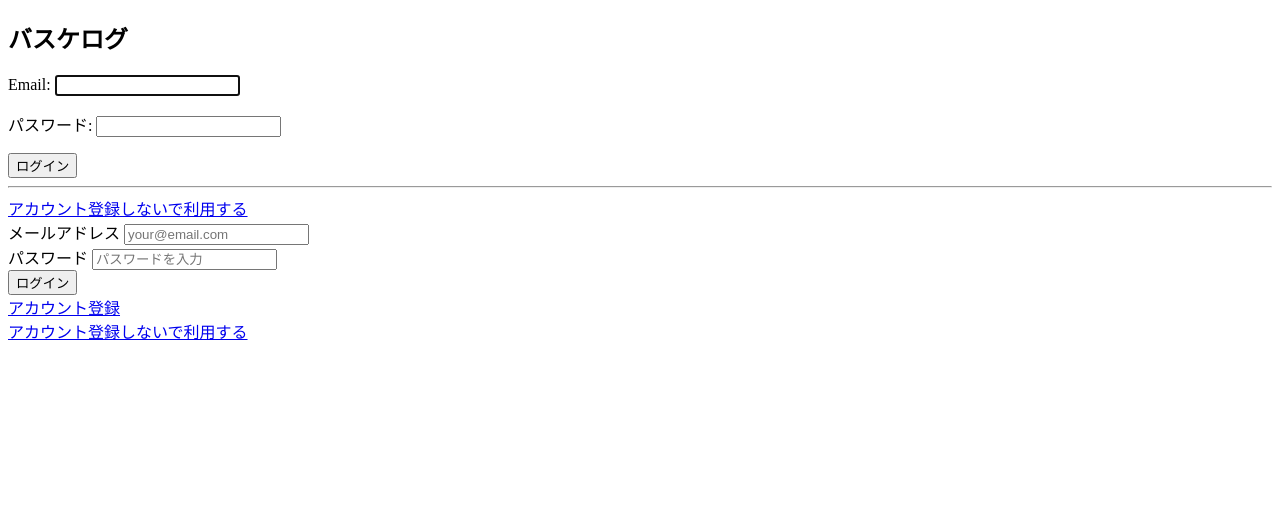
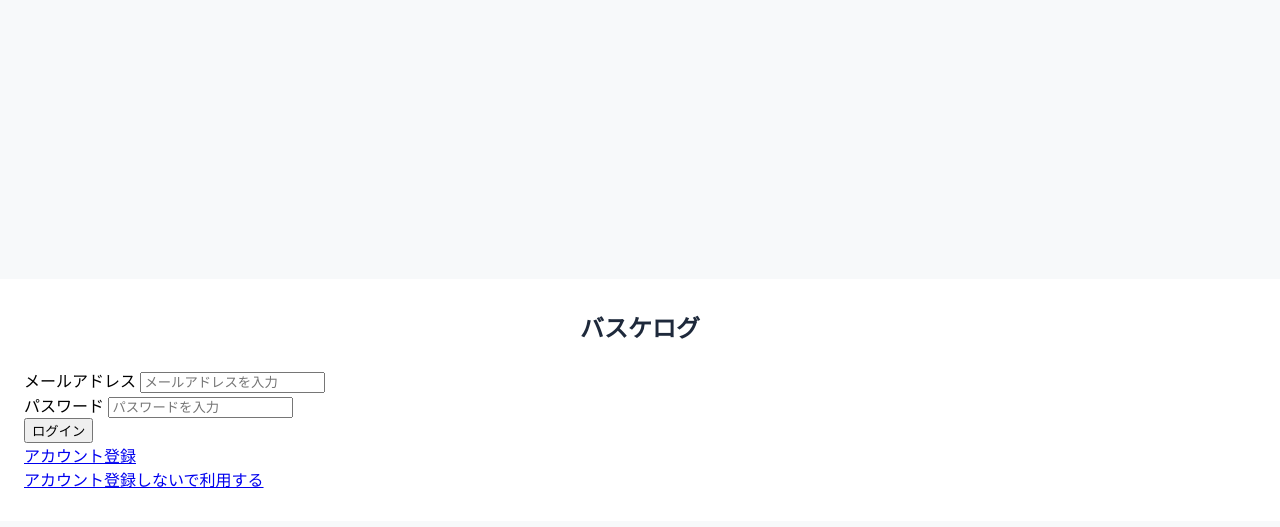
Before and after one commit to kashiwa-mo-chi/basketlogRepository, a Django app: page /accounts/user_login/ in a window 1280 px wide. Shown: the top 527 px of the page. Run offline with Django 5.2, Linux system fonts and the light colour scheme.

```diff
--- a/01_BasletLog/BasketLog/BasketLog/settings.py
+++ b/01_BasletLog/BasketLog/BasketLog/settings.py
@@ -133,4 +133,6 @@ STATIC_URL = 'static/'
 MEDIA_ROOT = os.path.join(BASE_DIR, 'media')
 MEDIA_URL = '/media/'
 
-LOGIN_URL = 'user_login'
+LOGIN_REDIRECT_URL = '/accounts/home/'
+LOGOUT_REDIRECT_URL = '/accounts/user_login/'
+LOGIN_URL = 'accounts/user_login'
--- a/01_BasletLog/BasketLog/accounts/templates/accounts/login.html
+++ b/01_BasletLog/BasketLog/accounts/templates/accounts/login.html
@@ -24,8 +24,8 @@
 
 
     <div class="form-group">
-      <label for="user_name" class="form-label">ユーザ名</label>
-      <input type="text" id="user_name" name="user_name" class="form-control" placeholder="ユーザ名を入力" required>
+      <label for="user_name" class="form-label">メールアドレス</label>
+      <input type="email" id="user_name" name="username" class="form-control" placeholder="メールアドレスを入力" required>
     </div>
 
     <div class="form-group">
--- a/01_BasletLog/BasketLog/games/forms.py
+++ b/01_BasletLog/BasketLog/games/forms.py
@@ -38,7 +38,7 @@ class DiaryForm(forms.ModelForm):
 class DiaryPictureForm(forms.ModelForm):
     class Meta:
         model = DiaryPicture
-        fields = ['image']
+        fields = ['picture_url']
 
 DiaryPictureFormSet = forms.inlineformset_factory(
     parent_model=Diary,
--- a/01_BasletLog/BasketLog/games/models.py
+++ b/01_BasletLog/BasketLog/games/models.py
@@ -109,7 +109,7 @@ class DiaryPicture(models.Model):
         related_name='pictures',
         verbose_name='観戦記録'
     )
-    image = models.ImageField(
+    picture_url = models.ImageField(
         upload_to='diary_photos/',
         verbose_name='写真'
     )
--- a/01_BasletLog/BasketLog/templates/accounts/login.html
+++ /dev/null
@@ -1,57 +0,0 @@
-<!DOCTYPE html>
-<html lang="ja">
-<head>
-    <meta charset="UTF-8">
-    <meta name="viewport" content="width=device-width, initial-scale=1.0">
-    <title>ログイン画面</title>
-</head>
-<body>
-    <h2>バスケログ</h2>
-
-    <form method="post">
-        <!-- セキュリティのために必須のタグ -->
-        {% csrf_token %}
-
-        <!-- forms.py で作った項目が <p> タグ形式で表示されます -->
-        {{ form.as_p }}
-
-        <button type="submit">ログイン</button>
-    </form>
-
-    <hr>
-    <a href="./index.html">アカウント登録しないで利用する</a>
- </body>
-</html>
-
-
-</body>
-    <div class="login">
-
-  <form>
-    <div class="form-group">
-      <label for="email" class="form-label">メールアドレス</label>
-      <input type="email" id="email" class="form-control" placeholder="your@email.com" required>
-    </div>
-    <div class="form-group">
-      <label for="password" class="form-label">パスワード</label>
-      <input type="password" id="password" class="form-control" placeholder="パスワードを入力" required>
-    </div>
-
-
-
-    <button type="submit" class="btn-login">ログイン</button>
-    <div class="アカウント登録">
-      <a href="#">アカウント登録</a>
-    </div>
-
-    <div class="">
-      <a href="./index.html">アカウント登録しないで利用する</a>
-    </div>
-
-
-  </form>
-</div>
-
-
-</body>
-</html>
```
Also changed, not shown: 01_BasletLog/BasketLog/games/views.py (+5 -21 lines), 01_BasletLog/BasketLog/templates/base.html (deleted, +0 -11 lines), 01_BasletLog/BasketLog/templates/index.html (deleted, +0 -41 lines), 01_BasletLog/BasketLog/accounts/migrations/0001_initial.py, 01_BasletLog/BasketLog/games/migrations/0004_rename_image_diarypicture_picture_url.py (added), 01_BasletLog/BasketLog/templates/accounts/regist.html (deleted).
